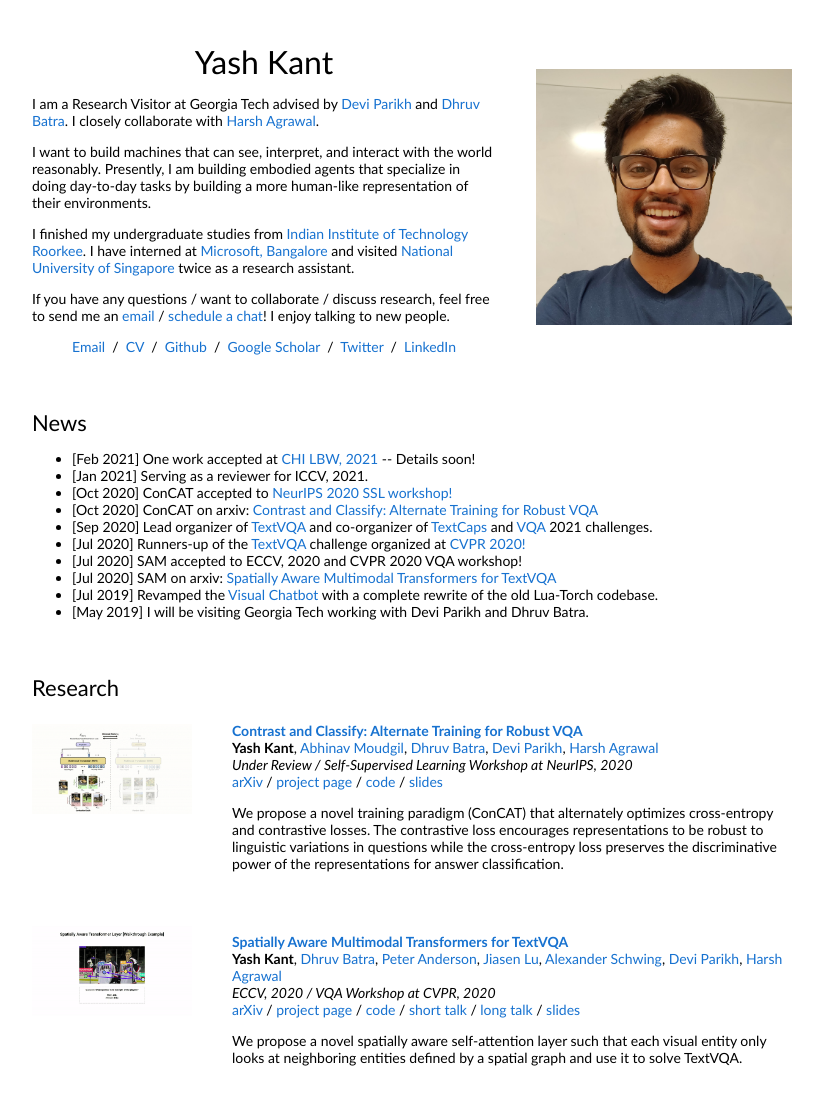
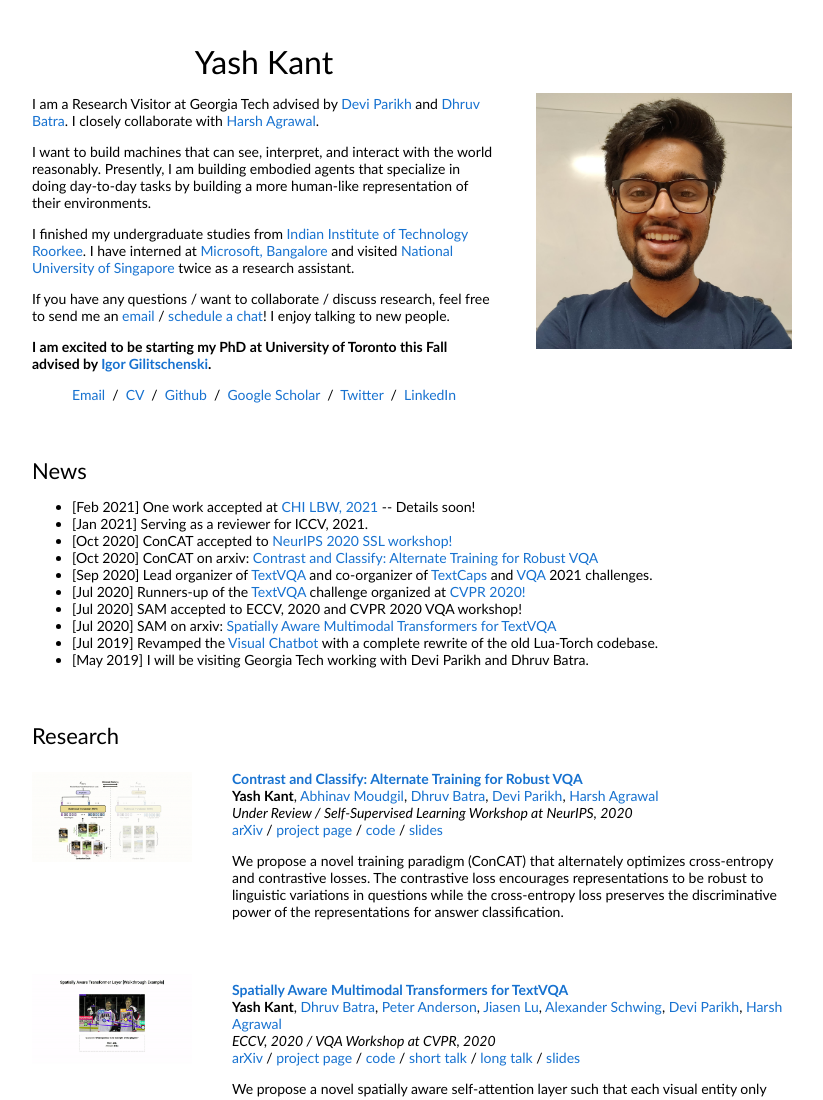
Before and after one commit to yashkant/yashkant.github.io, a plain HTML site: page index.html in a window 1280 px wide. Shown: the top 1100 px of the page, without its empty margins (228-1051 px from the left). Drawn offline with Linux system fonts and the light colour scheme.

Commit message:
Update index.html

```diff
--- a/index.html
+++ b/index.html
@@ -54,6 +54,11 @@ gtag('config', 'UA-163784922-1');
                         <p>
                             If you have any questions / want to collaborate / discuss research, feel free to send me an <a href="mailto:ysh.kant@gmail.com">email</a> / <a href="https://calendly.com/ysh-kant/25-mins-chat">schedule a chat</a>! I enjoy talking to new people.
                         </p>
+
+                        <p>
+                           <b> I am excited to be starting my PhD at University of Toronto this Fall advised by <a href="https://www.gilitschenski.org/igor/">Igor Gilitschenski</a>. </b>
+                        </p>
+
 
                         <p style="text-align:center">
                             <a href="mailto:ysh.kant@gmail.com">Email</a> &nbsp/&nbsp
```
